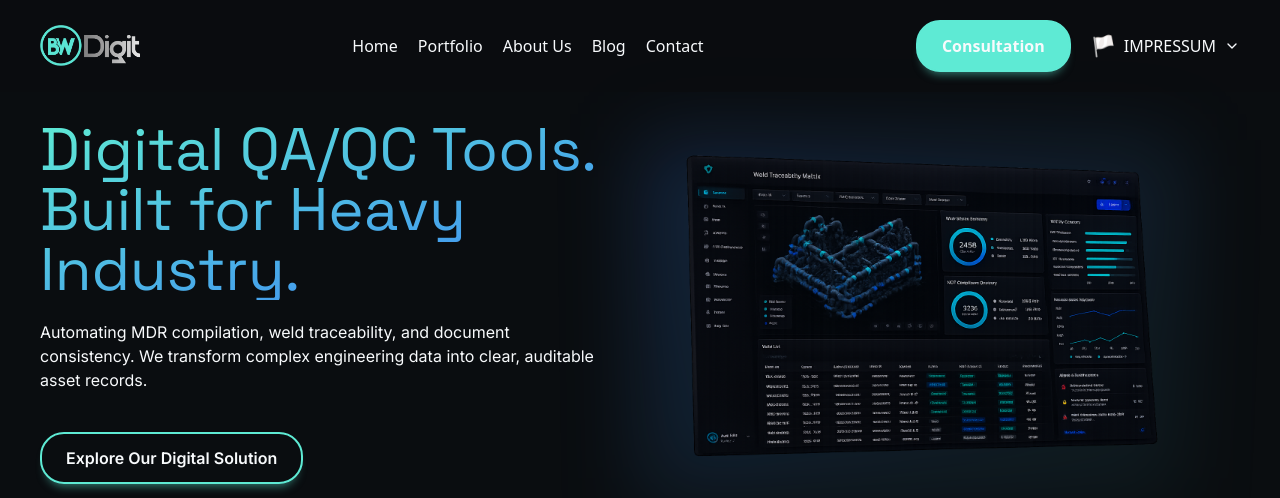
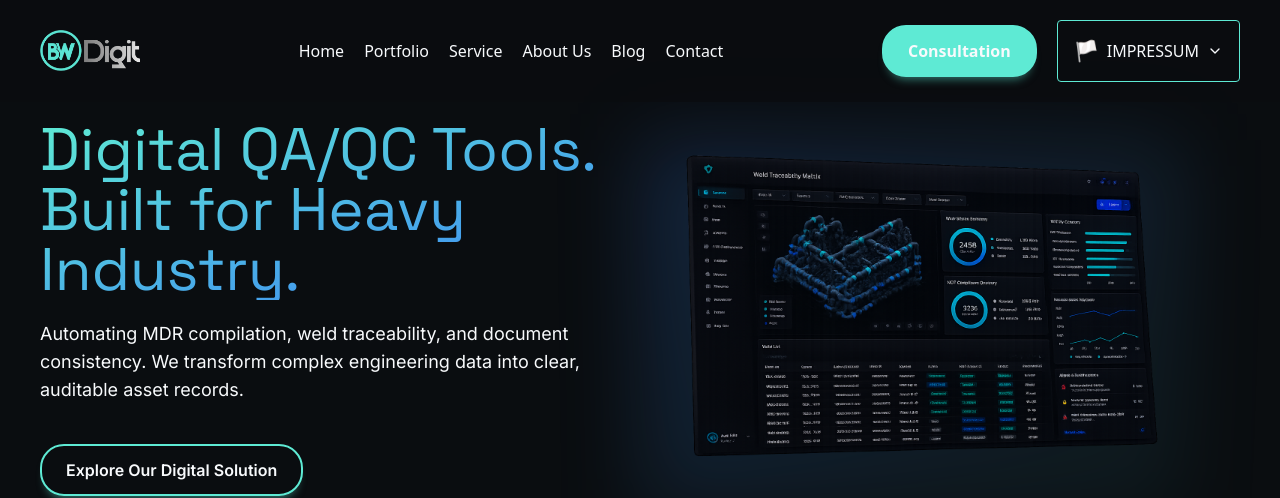
Before and after one commit to shariq-gazdar/bwdigit, a Next.js app: page /impressum in a window 1280 px wide. Shown: the top 498 px of the page. Built offline with nearby package versions, Linux system fonts and the light colour scheme.

Commit message:
chages done

```diff
--- a/src/app/[locale]/page.js
+++ b/src/app/[locale]/page.js
@@ -23,7 +23,7 @@ export default async function Home({ params }) {
           <h1 className="hero-gradient text-6xl font-heading">
             {t.hero.title}
           </h1>
-          <p className="text-primary">{t.hero.description}</p>
+          <p className="text-primary text-lg">{t.hero.description}</p>
           <div className="mt-5 flex flex-col lg:flex-row gap-x-2 gap-y-5 lg:gap-y-0">
             <Link href={"/#about"}>
               <CtaButton
@@ -206,7 +206,7 @@ export default async function Home({ params }) {
         </div>
       </section>
       {/* Service Section */}
-      <section className="flex flex-col items-center gap-y-5">
+      <section className="flex flex-col items-center gap-y-5" id="service">
         <h1 className="main-heading">{t.services_section.title}</h1>
         <p className="text-primary/90 w-1/2 font-body text-center text-lg">
           {t.services_section.description}
--- a/src/components/Footer.jsx
+++ b/src/components/Footer.jsx
@@ -122,8 +122,26 @@ export default function Footer() {
           developed with BW Digit.
         </p>
 
-        <p className="mt-8 text-center text-xs text-primary/50">
+        <p className="mt-8 text-center text-xs text-primary/50 flex flex-row gap-x-5 items-center justify-center">
+          <div>
+
           © 2026 BW Digit. All rights reserved.
+          </div>
+          <div className="flex flex-row gap-x-5">
+
+          <Link href="/privacy-policy" className="hover:text-primary-accent transition-colors">
+            Privacy Policy
+          </Link>
+
+          <Link href="/terms" className="hover:text-primary-accent transition-colors">
+            Terms & Conditions
+          </Link>
+
+          <Link href="/impressum" className="hover:text-primary-accent transition-colors">
+            Impressum
+          </Link>
+          </div>
+
         </p>
       </div>
     </footer>
--- a/src/components/Navbar.jsx
+++ b/src/components/Navbar.jsx
@@ -123,7 +123,7 @@ const Navbar = ({ messages, locale, defaultLocale }) => {
       </div>
 
       {/* Consultation Button */}
-      <div className=" flex-row items-center gap-x-5 hidden lg:flex">
+      <div className=" flex-row items-center gap-x-5 hidden lg:flex ">
         <Link href={"/#contact"}>
           <CtaButton className="hover:text-primary-accent transition-colors">
             Consultation
@@ -131,7 +131,7 @@ const Navbar = ({ messages, locale, defaultLocale }) => {
         </Link>
         {/* Desktop Language selector */}
         <div
-          className="relative hidden md:block"
+          className="relative hidden md:block border border-primary-accent hover:bg-primary-accent p-4 rounded-sm"
           onMouseEnter={() => setOpenLang(true)}
           onMouseLeave={() => setOpenLang(false)}
         >
@@ -146,7 +146,7 @@ const Navbar = ({ messages, locale, defaultLocale }) => {
                 <button
                   key={loc}
                   onClick={() => handleLanguageChange(loc)}
-                  className={`block w-full text-left px-4 py-2 rounded hover:bg-gray-100 text-background ${
+                  className={`items-center w-full text-left px-4 py-2 flex flex-row rounded hover:bg-gray-100 text-background ${
                     loc === locale
                       ? "bg-primary-accent text-primary-foreground font-semibold"
                       : ""
--- a/src/messages/de.json
+++ b/src/messages/de.json
@@ -8,6 +8,10 @@
       {
         "label": "Portfolio",
         "href": "/#portfolio"
+      },
+      {
+        "label": "Service",
+        "href": "/#service"
       },
       {
         "label": "Über uns",
--- a/src/messages/en.json
+++ b/src/messages/en.json
@@ -8,6 +8,10 @@
       {
         "label": "Portfolio",
         "href": "/#portfolio"
+      },
+      {
+        "label": "Service",
+        "href": "/#service"
       },
       {
         "label": "About Us",
--- a/src/messages/sr.json
+++ b/src/messages/sr.json
@@ -8,6 +8,10 @@
       {
         "label": "Portfolio",
         "href": "/#portfolio"
+      },
+      {
+        "label": "Usluge",
+        "href": "/#service"
       },
       {
         "label": "O nama",
```
